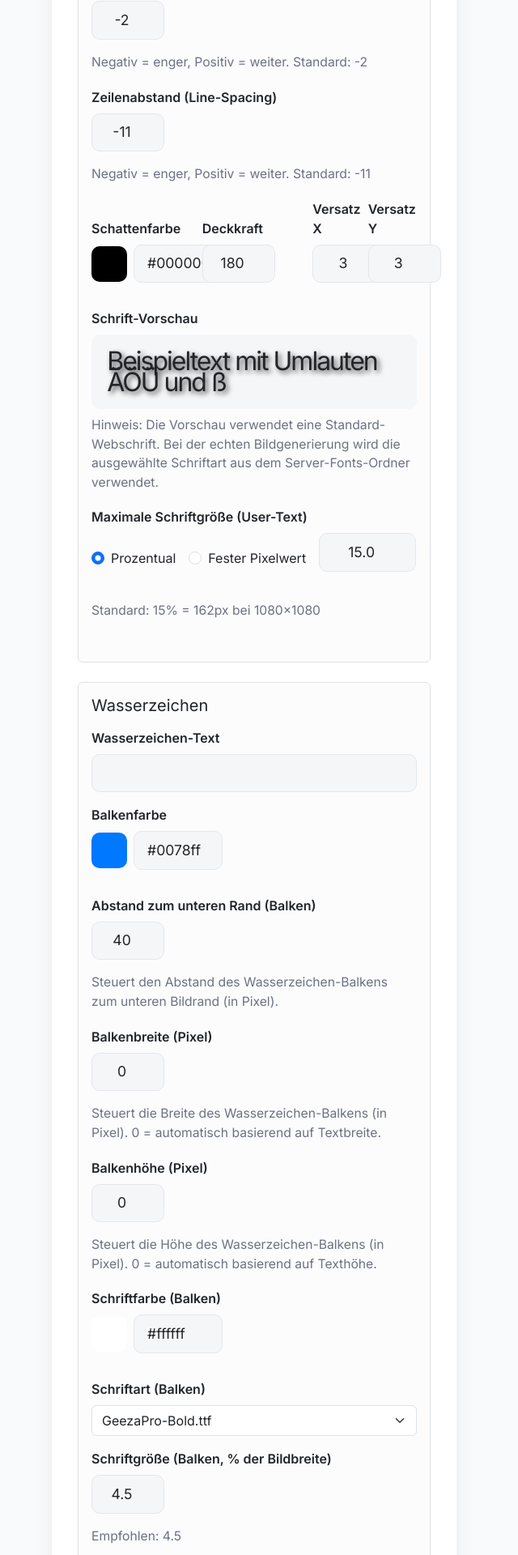
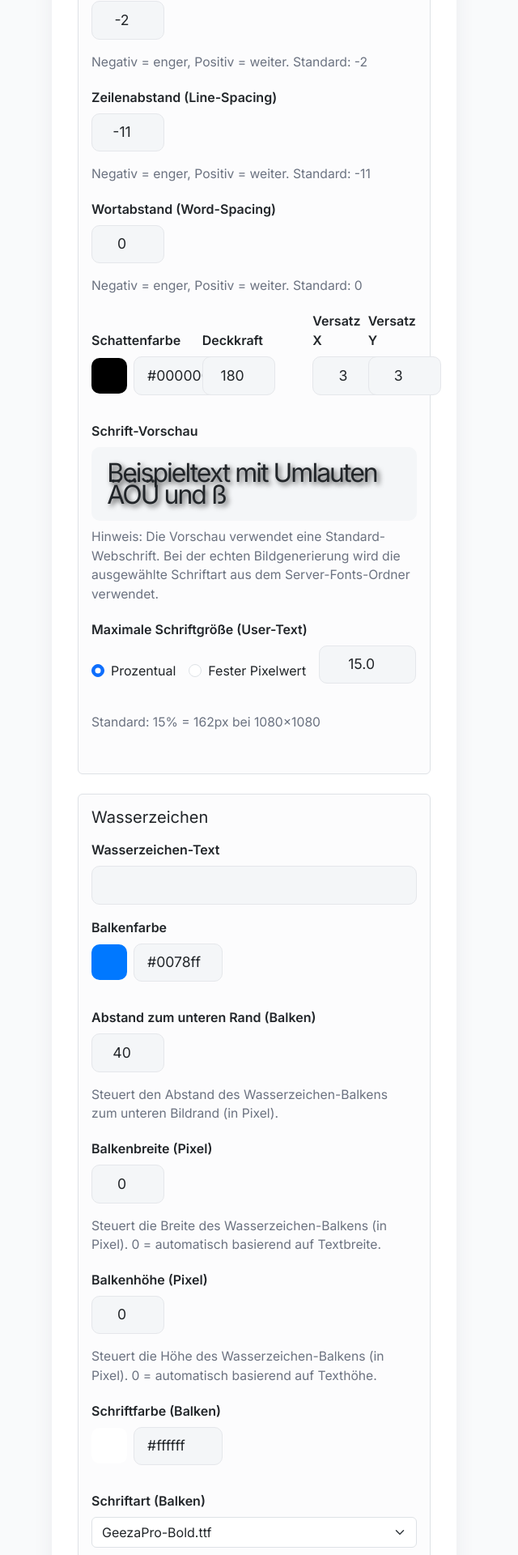
Before and after one commit to BrunoVince/ig_webapp, a Flask app: page /admin/edit/1 in a window 1280 px wide. Shown: the part 985-2905 px from the top of the page at 81% size, without its empty margins (326-966 px from the left). Run offline with Flask 2, Linux system fonts and the light colour scheme; the visitor is signed in with stand-in values (Sample User, id 1).

Commit message:
Alle aktuellen Änderungen für Farbverlauf, Wortabstand, Layout-Editor etc.

```diff
--- a/app.py
+++ b/app.py
@@ -203,8 +203,10 @@ def create_image_with_text_and_watermark(background_path, text, layout_key):
         # Benutzerdefinierte Breite
         bar_width = watermark_bar_width
 
-    reserved_bottom = bar_height + margin // 2
-    reserved_top = max(logo_height + 30, 150)
+    # Abstand Text zu Balken: 15px Puffer (vorher 25)
+    reserved_bottom = watermark_margin_bottom + bar_height + 15
+    # Abstand Text zu Logo: 15px unterhalb des Logos (vorher: max(logo_height + 30, 150))
+    reserved_top = max(logo_height + 15, 15)
     max_text_height = height - reserved_top - reserved_bottom - margin
     paragraph_texts = re.split(r'\n\s*\n', text)
     lines_per_paragraph = [p.split('\n') for p in paragraph_texts]
@@ -225,6 +227,7 @@ def create_image_with_text_and_watermark(background_path, text, layout_key):
     optimal_lines = None
     optimal_line_height = None
     optimal_paragraph_break = None
+    word_spacing = layout.get('word_spacing', 0)
     while font_size_min <= font_size_max:
         font_size = (font_size_min + font_size_max) // 2
         try:
@@ -245,7 +248,9 @@ def create_image_with_text_and_watermark(background_path, text, layout_key):
                         is_last = (i == len(words) - 1)
                         word_with_space = word if is_last else word + ' '
                         word_width = font.getlength(word_with_space)
-                        if word_width > max_text_width:
+                        # Berücksichtige Wortabstand beim Zeilenumbruch
+                        extra_word_spacing = word_spacing if line else 0
+                        if word_width + extra_word_spacing > max_text_width:
                             # Wort ist zu lang, Zeichenweise umbrechen (ohne Leerzeichen)
                             part = ''
                             part_width = 0
@@ -263,10 +268,12 @@ def create_image_with_text_and_watermark(background_path, text, layout_key):
                                 line.append((part, seg_color))
                                 current_width = part_width
                         else:
-                            if current_width + word_width > max_text_width and line:
+                            if current_width + word_width + (word_spacing if line else 0) > max_text_width and line:
                                 lines.append(line)
                                 line = []
                                 current_width = 0
+                            if line:
+                                current_width += word_spacing
                             line.append((word_with_space, seg_color))
                             current_width += word_width
                 if line:
@@ -316,7 +323,8 @@ def create_image_with_text_and_watermark(background_path, text, layout_key):
             total_text_height += optimal_paragraph_break
         else:
             total_text_height += optimal_line_height
-    y = reserved_top + (max_text_height - total_text_height) // 2
+    # y-Start: Nie näher als reserved_top am oberen Rand, sonst zentriert
+    y = max(reserved_top, reserved_top + (max_text_height - total_text_height) // 2)
     for line in optimal_lines:
         if line is None:
             y += optimal_paragraph_break
@@ -326,24 +334,42 @@ def create_image_with_text_and_watermark(background_path, text, layout_key):
             line_width += sum(optimal_font.getlength(c) + letter_spacing for c in word) - (letter_spacing if word else 0)
         x = margin + (max_text_width - line_width) // 2
         shadow_rgba = hex_to_rgb(shadow_color) + (shadow_opacity,)
-        for word, color in line:
+        for w_idx, (word, color) in enumerate(line):
             for i, char in enumerate(word):
                 draw.text((x + shadow_offset_x, y + shadow_offset_y), char, font=optimal_font, fill=shadow_rgba)
                 draw.text((x, y), char, font=optimal_font, fill=color)
                 x += optimal_font.getlength(char)
                 if i < len(word) - 1:
                     x += letter_spacing
+            # Wortabstand nach jedem Wort, außer dem letzten in der Zeile
+            if w_idx < len(line) - 1:
+                x += layout.get('word_spacing', 0)
         y += optimal_line_height + line_spacing
     watermark_bbox = draw.textbbox((0, 0), watermark['text'], font=watermark_font)
     watermark_width = watermark_bbox[2] - watermark_bbox[0]
     watermark_height = watermark_bbox[3] - watermark_bbox[1]
     watermark_offset_y = watermark_bbox[1]
 
-    # Balkengröße aus der obigen Berechnung verwenden
-    background_rect = Image.new('RGBA', (
-        bar_width,
-        bar_height
-    ), watermark['color'])
+    # --- Wasserzeichen-Balken erzeugen ---
+    # Gradient-Logik
+    def hex_to_rgb_tuple(hexcolor):
+        hexcolor = hexcolor.lstrip('#')
+        return tuple(int(hexcolor[i:i+2], 16) for i in (0, 2, 4))
+    def create_vertical_gradient(width, height, color1, color2):
+        base = Image.new('RGB', (width, height), color1)
+        top = Image.new('RGB', (width, height), color2)
+        mask = Image.linear_gradient('L').resize((width, height))
+        return Image.composite(top, base, mask)
+    if layout.get('watermark_bar_gradient_enabled'):
+        color1 = hex_to_rgb_tuple(layout.get('watermark_bar_gradient_start', '#0078ff'))
+        color2 = hex_to_rgb_tuple(layout.get('watermark_bar_gradient_end', '#0078ff'))
+        gradient = create_vertical_gradient(bar_width, bar_height, color1, color2)
+        background_rect = gradient.convert('RGBA')
+    else:
+        background_rect = Image.new('RGBA', (
+            bar_width,
+            bar_height
+        ), watermark['color'])
 
     # Balken horizontal zentrieren
     bar_x = (width - bar_width) // 2
@@ -484,6 +510,10 @@ def edit_layout(layout_key):
         max_font_size_mode = request.form.get('max_font_size_mode', 'percent')
         max_font_size_value = float(request.form.get('max_font_size_value', 15.0))
         logo_size = int(request.form.get('logo_size', 120))
+        word_spacing = int(request.form.get('word_spacing', 0))
+        watermark_bar_gradient_enabled = bool(request.form.get('watermark_bar_gradient_enabled'))
+        watermark_bar_gradient_start = request.form.get('watermark_bar_gradient_start', '#0078ff')
+        watermark_bar_gradient_end = request.form.get('watermark_bar_gradient_end', '#0078ff')
         # Ursprüngliche Logo-Upload-Logik wiederherstellen
         logo_file = request.files.get('logo_file')
         logo_path = layout.get('logo_file', f'static/logos/{name}.png')
@@ -518,7 +548,11 @@ def edit_layout(layout_key):
             'watermark_bar_height': watermark_bar_height,
             'max_font_size_mode': max_font_size_mode,
             'max_font_size_value': max_font_size_value,
-            'logo_size': logo_size
+            'logo_size': logo_size,
+            'word_spacing': word_spacing,
+            'watermark_bar_gradient_enabled': watermark_bar_gradient_enabled,
+            'watermark_bar_gradient_start': watermark_bar_gradient_start,
+            'watermark_bar_gradient_end': watermark_bar_gradient_end
         }
         if layout_key != name and layout_key in layouts:
             del layouts[layout_key]
--- a/templates/edit_layout.html
+++ b/templates/edit_layout.html
@@ -68,6 +68,11 @@
                 <input type="number" class="form-control" id="line_spacing" name="line_spacing" value="{{ layout.line_spacing|default(-11) }}" step="1">
                 <div class="form-text">Negativ = enger, Positiv = weiter. Standard: -11</div>
             </div>
+            <div class="mb-3">
+                <label for="word_spacing" class="form-label">Wortabstand (Word-Spacing)</label>
+                <input type="number" class="form-control" id="word_spacing" name="word_spacing" min="-5" max="50" value="{{ layout.word_spacing|default(0) }}">
+                <div class="form-text">Negativ = enger, Positiv = weiter. Standard: 0</div>
+            </div>
             <!-- Schatten-Konfiguration -->
             <div class="mb-3 row g-2 align-items-end">
                 <div class="col-md-4">
@@ -136,6 +141,9 @@
                 preview.style.letterSpacing = letterSpacing + 'px';
                 preview.style.lineHeight = (1.2 + (parseInt(lineSpacing) / 30)).toString();
                 preview.style.textShadow = `${shadowOffsetX}px ${shadowOffsetY}px 6px ${hexToRgba(shadowColor, shadowOpacity)}`;
+                // Wortabstand berücksichtigen
+                const wordSpacing = document.getElementById('word_spacing').value;
+                preview.style.wordSpacing = wordSpacing + 'px';
             }
             document.getElementById('letter_spacing').addEventListener('input', updateFontPreview);
             document.getElementById('line_spacing').addEventListener('input', updateFontPreview);
@@ -143,6 +151,8 @@
             document.getElementById('shadow_opacity').addEventListener('input', updateFontPreview);
             document.getElementById('shadow_offset_x').addEventListener('input', updateFontPreview);
             document.getElementById('shadow_offset_y').addEventListener('input', updateFontPreview);
+            // Event-Listener für Wortabstand
+            document.getElementById('word_spacing').addEventListener('input', updateFontPreview);
             window.addEventListener('DOMContentLoaded', updateFontPreview);
             </script>
         </div>
@@ -195,6 +205,55 @@
                 <input type="number" class="form-control" id="watermark_font_size_percent" name="watermark_font_size_percent" min="1" max="20" step="0.1" value="{{ layout.watermark_font_size_percent|default(4.5) }}">
                 <div class="form-text">Empfohlen: 4.5</div>
             </div>
+            <div class="mb-3">
+                <label class="form-label">Farbverlauf für Balken</label>
+                <div class="form-check form-switch">
+                    <input class="form-check-input" type="checkbox" id="watermark_bar_gradient_enabled" name="watermark_bar_gradient_enabled" value="1" {% if layout.watermark_bar_gradient_enabled %}checked{% endif %}>
+                    <label class="form-check-label" for="watermark_bar_gradient_enabled">Farbverlauf aktivieren</label>
+                </div>
+            </div>
+            <div class="mb-3" id="gradient-colors" style="{% if not layout.watermark_bar_gradient_enabled %}display: none;{% endif %}">
+                <label for="watermark_bar_gradient_start" class="form-label">Startfarbe (oben)</label>
+                <div class="d-flex align-items-center gap-2">
+                    <input type="color" class="form-control form-control-color" id="watermark_bar_gradient_start" name="watermark_bar_gradient_start" value="{{ layout.watermark_bar_gradient_start|default('#0078ff') }}">
+                    <input type="text" class="form-control" id="watermark_bar_gradient_start_hex" value="{{ layout.watermark_bar_gradient_start|default('#0078ff') }}" maxlength="7" style="width:110px;">
+                </div>
+                <label for="watermark_bar_gradient_end" class="form-label mt-2">Endfarbe (unten)</label>
+                <div class="d-flex align-items-center gap-2">
+                    <input type="color" class="form-control form-control-color" id="watermark_bar_gradient_end" name="watermark_bar_gradient_end" value="{{ layout.watermark_bar_gradient_end|default('#0078ff') }}">
+                    <input type="text" class="form-control" id="watermark_bar_gradient_end_hex" value="{{ layout.watermark_bar_gradient_end|default('#0078ff') }}" maxlength="7" style="width:110px;">
+                </div>
+            </div>
+            <script>
+            // Zeige/Verstecke die Gradient-Farbfelder je nach Switch
+            document.addEventListener('DOMContentLoaded', function() {
+                const gradientSwitch = document.getElementById('watermark_bar_gradient_enabled');
+                const gradientColors = document.getElementById('gradient-colors');
+                function toggleGradientFields() {
+                    gradientColors.style.display = gradientSwitch.checked ? 'block' : 'none';
+                }
+                gradientSwitch.addEventListener('change', toggleGradientFields);
+                toggleGradientFields();
+                // Synchronisiere Color-Picker und Hexfeld für Gradient-Start
+                const gradStart = document.getElementById('watermark_bar_gradient_start');
+                const gradStartHex = document.getElementById('watermark_bar_gradient_start_hex');
+                gradStart.addEventListener('input', () => { gradStartHex.value = gradStart.value; });
+                gradStartHex.addEventListener('input', () => {
+                    if(/^#([0-9A-Fa-f]{6})$/.test(gradStartHex.value)) {
+                        gradStart.value = gradStartHex.value;
+                    }
+                });
+                // Synchronisiere Color-Picker und Hexfeld für Gradient-Ende
+                const gradEnd = document.getElementById('watermark_bar_gradient_end');
+                const gradEndHex = document.getElementById('watermark_bar_gradient_end_hex');
+                gradEnd.addEventListener('input', () => { gradEndHex.value = gradEnd.value; });
+                gradEndHex.addEventListener('input', () => {
+                    if(/^#([0-9A-Fa-f]{6})$/.test(gradEndHex.value)) {
+                        gradEnd.value = gradEndHex.value;
+                    }
+                });
+            });
+            </script>
         </div>
         <!-- Block: Overlay -->
         <div class="mb-4 p-3 border rounded bg-light-subtle">
```
Also changed, not shown: layouts.json (+17 -9 lines), 2 other files.
